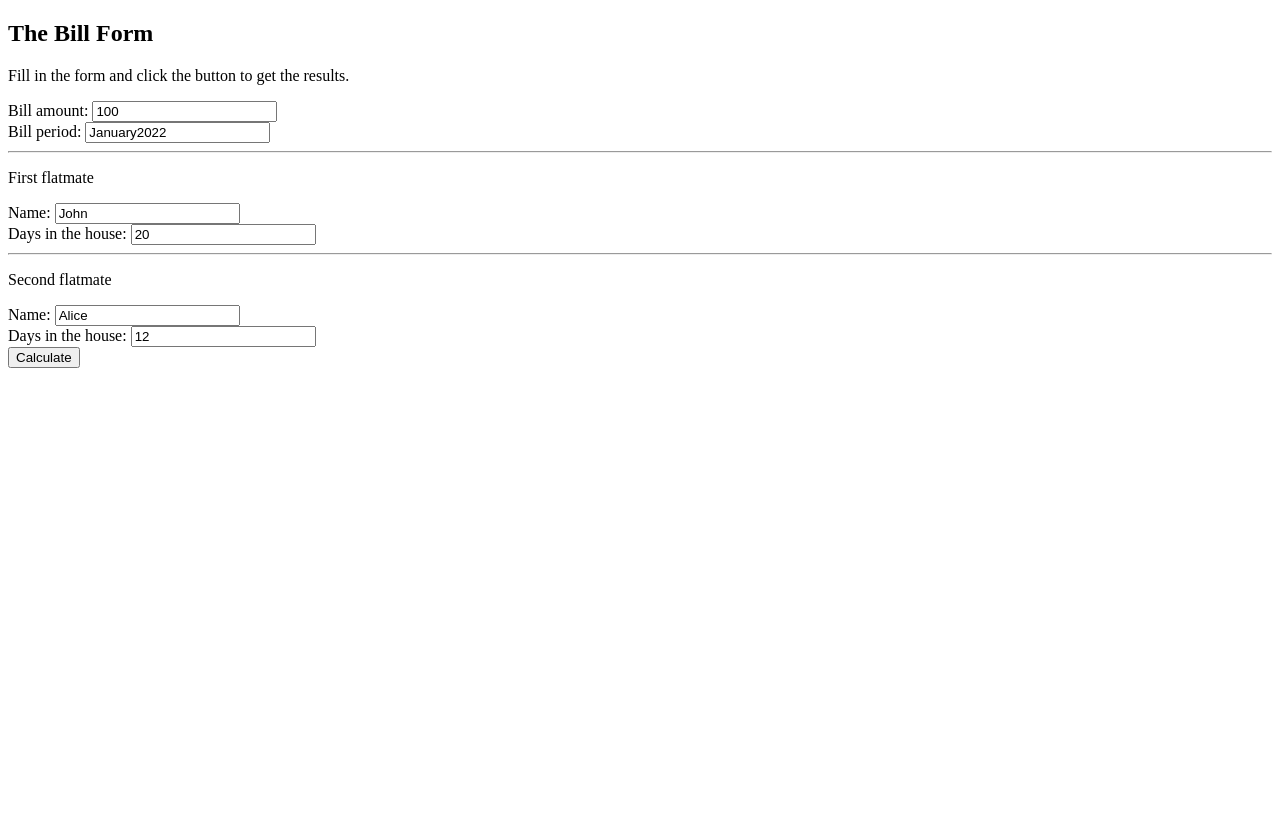
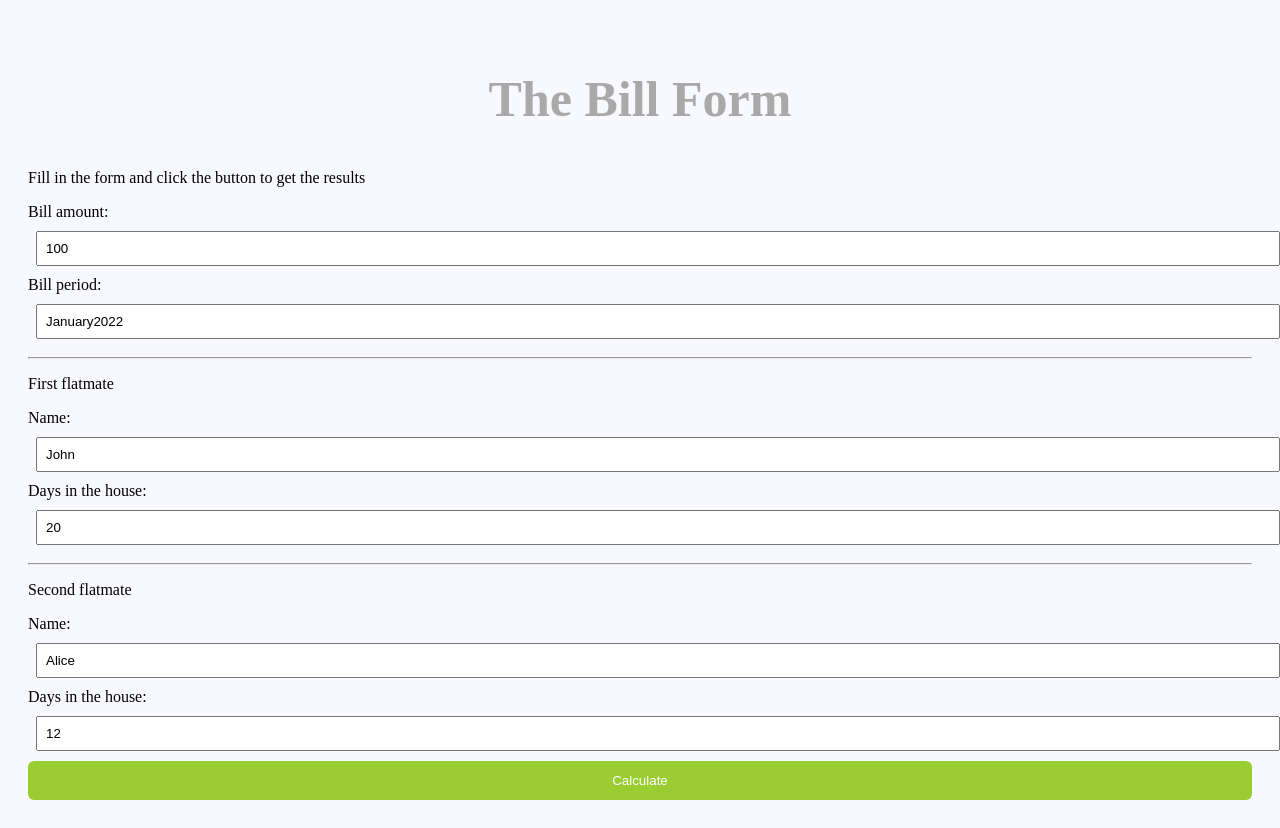
Before and after one commit to PetaGb/FlatmatesBill, a Flask app: page /Bill in a window 1280 px wide. Before the commit the page ends 368 px from the top, so only its background shows below. Run offline with Flask 2, Linux system fonts and the light colour scheme.

Commit message:
Adding CSS file.

```diff
--- /dev/null
+++ b/static/main.css
@@ -0,0 +1,26 @@
+ h2 {
+    color: darkgrey;
+    text-align: center;
+    font-size: 50px;
+ }
+
+ input[type=text] {
+    width: 100%;
+    padding: 8px 8px;
+    margin: 10px 8px;
+ }
+
+ input[type=submit] {
+    width: 100%;
+    background-color: YellowGreen;
+    color: White;
+    padding: 12px 12px;
+    border: none;
+    border-radius: 6px;
+
+ }
+
+ body {
+    background-color: GhostWhite;
+    padding: 20px;
+ }
--- a/templates/Bill_form_page.html
+++ b/templates/Bill_form_page.html
@@ -3,10 +3,11 @@
 <head>
     <meta charset="UTF-8">
     <title>The Bill Form</title>
+    <link href="static/main.css" rel="stylesheet" type="text/css">
 </head>
 <body>
 <h2>The Bill Form</h2>
-<p>Fill in the form and click the button to get the results.</p>
+<p>Fill in the form and click the button to get the results</p>
 <form action="/Results" method="post">
     {{billform.amount.label}} {{billform.amount}}
     <br>
```
